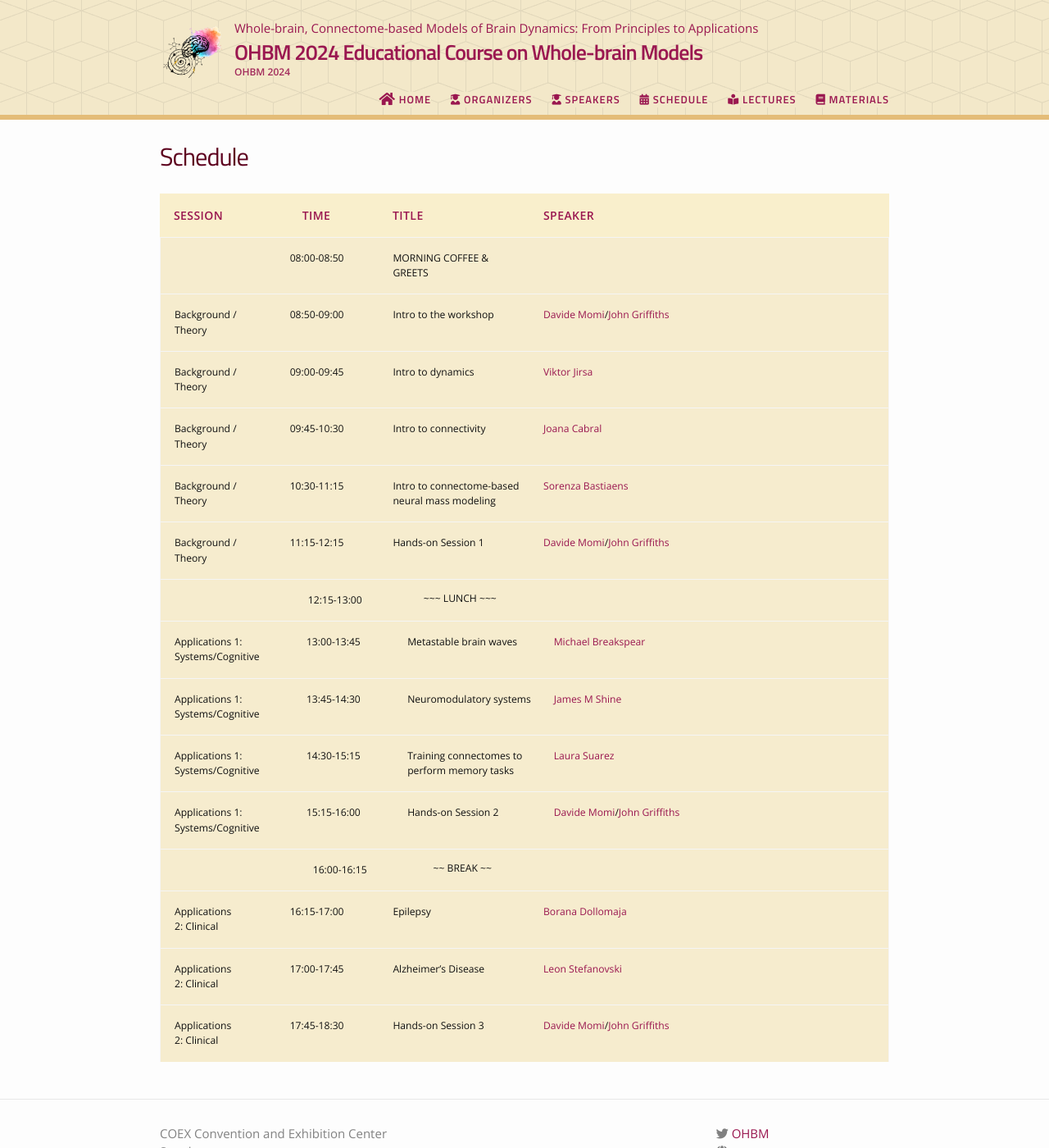
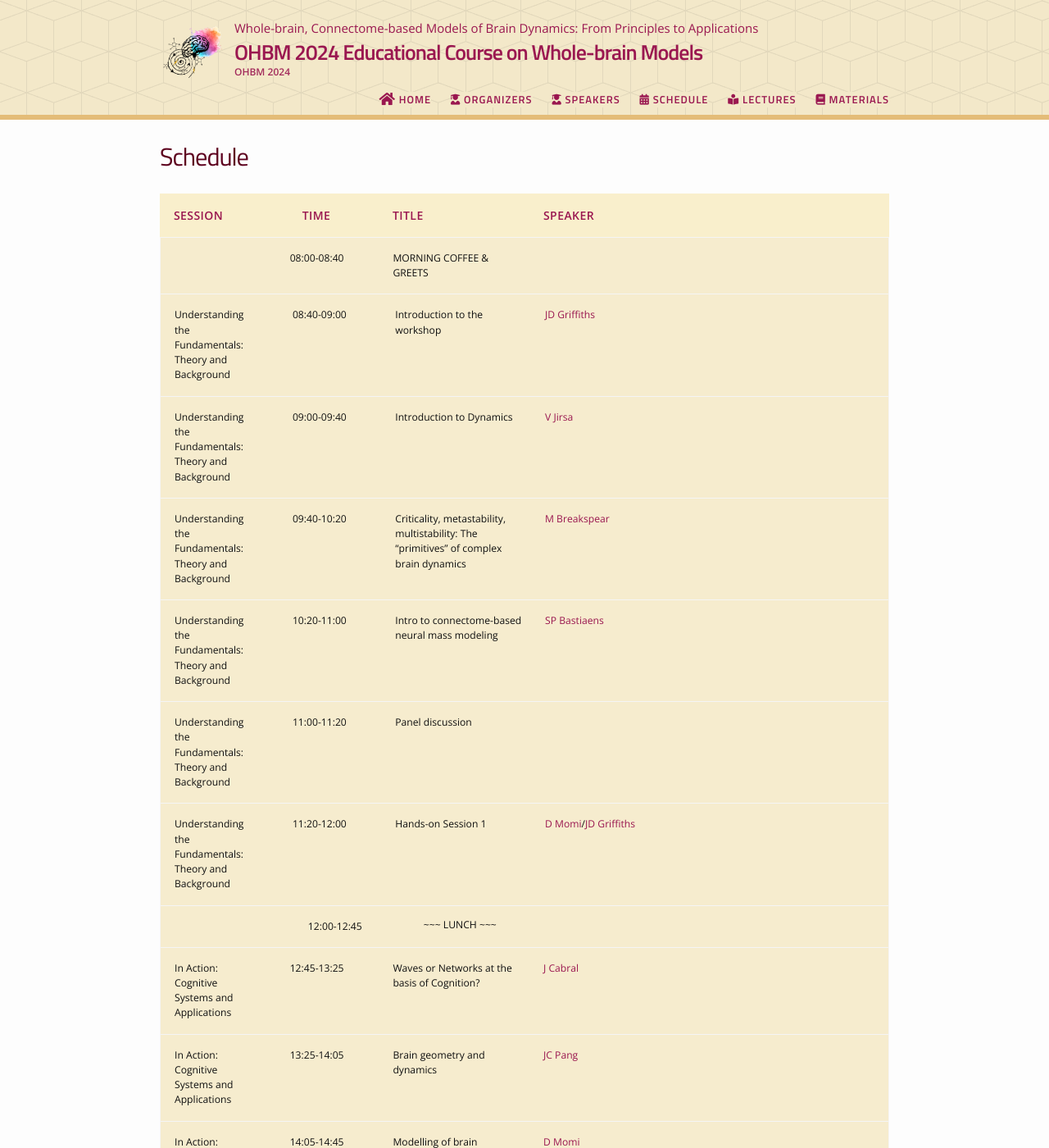
Before and after one commit to Davi1990/OHBM2024-whole-brain-modelling-course, a Jekyll site: the page built from schedule.md, in a window 1280 px wide and 1400 px high. Shown: the whole window at 82% size. Built offline with Jekyll 4.4.1, drawn with Linux system fonts in a browser that asks for light colours; nearby versions of some CDN libraries; some of the changed text lies outside the part shown.

Commit message:
schdule update

```diff
--- a/_layouts/schedule.html
+++ b/_layouts/schedule.html
@@ -19,112 +19,123 @@ layout: default
 
     <li class="table-row">
       <div class="col col-1"></div>
-      <div class="col col-1-2">08:00-08:50</div>
+      <div class="col col-1-2">08:00-08:40</div>
       <div class="col col-2">MORNING COFFEE & GREETS</div>
       <div class="col col-4"></div>
     </li>
     <li class="table-row">
-      <div class="col col-1">Background / Theory</div>
-      <div class="col col-1-2">08:50-09:00</div>
-      <div class="col col-2">Intro to the workshop</div>
-      <div class="col col-4"><a href="https://scholar.google.com/citations?user=I-BACCgAAAAJ&hl=en&oi=ao">Davide Momi</a>/<a href="https://scholar.google.com/citations?user=xwkt6aQAAAAJ&hl=en&oi=ao">John Griffiths</a></div>
+      <div class="col col-1">Understanding the Fundamentals: Theory and Background</div>
+      <div class="col col-1-2">08:40-09:00</div>
+      <div class="col col-2">Introduction to the workshop</div>
+      <div class="col col-4"><a href="https://scholar.google.com/citations?user=xwkt6aQAAAAJ&hl=en&oi=ao">JD Griffiths</a></div>
     </li>
     <li class="table-row">
-      <div class="col col-1">Background / Theory</div>
-      <div class="col col-1-2">09:00-09:45</div>
-      <div class="col col-2">Intro to dynamics</div>
-      <div class="col col-4"><a href="https://scholar.google.com/citations?user=0ZVdLpMAAAAJ&hl=en">Viktor Jirsa</a></div>
+      <div class="col col-1">Understanding the Fundamentals: Theory and Background</div>
+      <div class="col col-1-2">09:00-09:40</div>
+      <div class="col col-2">Introduction to Dynamics</div>
+      <div class="col col-4"><a href="https://scholar.google.com/citations?user=0ZVdLpMAAAAJ&hl=en">V Jirsa</a></div>
     </li>
     <li class="table-row">
-      <div class="col col-1">Background / Theory</div>
-      <div class="col col-1-2">09:45-10:30</div>
-      <div class="col col-2">Intro to connectivity</div>
-      <div class="col col-4"><a href="https://scholar.google.com/citations?user=v3ZEOeMAAAAJ&hl=en&oi=ao">Joana Cabral</a></div>
+      <div class="col col-1">Understanding the Fundamentals: Theory and Background</div>
+      <div class="col col-1-2">09:40-10:20</div>
+      <div class="col col-2">Criticality, metastability, multistability: The “primitives” of complex brain dynamics</div>
+      <div class="col col-4"><a href="https://scholar.google.com/citations?user=hrx691cAAAAJ&hl=en&oi=ao">M Breakspear</a></div>
     </li>
     <li class="table-row">
-      <div class="col col-1">Background / Theory</div>
-      <div class="col col-1-2">10:30-11:15</div>
+      <div class="col col-1">Understanding the Fundamentals: Theory and Background</div>
+      <div class="col col-1-2">10:20-11:00</div>
       <div class="col col-2">Intro to connectome-based neural mass modeling</div>
-      <div class="col col-4"><a href="https://scholar.google.com/scholar?hl=en&as_sdt=0%2C5&q=Sorenza+Bastiaens&btnG=">Sorenza Bastiaens</a></div>
+      <div class="col col-4"><a href="https://scholar.google.com/citations?user=KO2SlS0AAAAJ&hl=en&oi=ao">SP Bastiaens</a></div>
     </li>
     <li class="table-row">
-      <div class="col col-1">Background / Theory</div>
-      <div class="col col-1-2">11:15-12:15</div>
+      <div class="col col-1">Understanding the Fundamentals: Theory and Background</div>
+      <div class="col col-1-2">11:00-11:20</div>
+      <div class="col col-2">Panel discussion</div>
+      <div class="col col-4"></div>
+    </li>
+    <li class="table-row">
+      <div class="col col-1">Understanding the Fundamentals: Theory and Background</div>
+      <div class="col col-1-2">11:20-12:00</div>
       <div class="col col-2">Hands-on Session 1</div>
-      <div class="col col-4"><a href="https://scholar.google.com/citations?user=I-BACCgAAAAJ&hl=en&oi=ao">Davide Momi</a>/<a href="https://scholar.google.com/citations?user=xwkt6aQAAAAJ&hl=en&oi=ao">John Griffiths</a></div>
+      <div class="col col-4"><a href="https://scholar.google.com/citations?user=I-BACCgAAAAJ&hl=en&oi=ao">D Momi</a>/<a href="https://scholar.google.com/citations?user=xwkt6aQAAAAJ&hl=en&oi=ao">JD Griffiths</a></div>
     </li>
 
     <li class="table-row">
       <div class="col col-1"></div>
-      <div class="col col-1-2">12:15-13:00</div>
+      <div class="col col-1-2">12:00-12:45</div>
       <div class="col col-2-4">~~~ LUNCH ~~~</div>
       <div class="col col-4"></div>
     </li>
 
     <li class="table-row">
-      <div class="col col-1">Applications 1: Systems/Cognitive</div>
-      <div class="col col-1-2">13:00-13:45</div>
-      <div class="col col-2">Metastable brain waves</div>
-      <div class="col col-4"><a href="https://scholar.google.com/citations?user=hrx691cAAAAJ&hl=en&oi=ao">Michael Breakspear</a></div>
+      <div class="col col-1">In Action: Cognitive Systems and Applications</div>
+      <div class="col col-1-2">12:45-13:25</div>
+      <div class="col col-2">Waves or Networks at the basis of Cognition?</div>
+      <div class="col col-4"><a href="https://scholar.google.com/citations?user=v3ZEOeMAAAAJ&hl=en&oi=ao">J Cabral</a></div>
     </li>
     <li class="table-row">
-      <div class="col col-1">Applications 1: Systems/Cognitive</div>
-      <div class="col col-1-2">13:45-14:30</div>
-      <div class="col col-2">Neuromodulatory systems</div>
-      <div class="col col-4"><a href="https://scholar.google.com/citations?user=Uxvu7CsAAAAJ&hl=en&oi=ao">James M Shine</a></div>
+      <div class="col col-1">In Action: Cognitive Systems and Applications</div>
+      <div class="col col-1-2">13:25-14:05</div>
+      <div class="col col-2">Brain geometry and dynamics</div>
+      <div class="col col-4"><a href="https://scholar.google.com/scholar?hl=en&as_sdt=0%2C5&q=JC+pang&btnG=">JC Pang</a></div>
     </li>
     <li class="table-row">
-      <div class="col col-1">Applications 1: Systems/Cognitive</div>
-      <div class="col col-1-2">14:30-15:15</div>
-      <div class="col col-2">Training connectomes to perform memory tasks</div>
-      <div class="col col-4"><a href="https://scholar.google.com/citations?user=3_jINP8AAAAJ&hl=en&oi=ao">Laura Suarez</a></div>
+      <div class="col col-1">In Action: Cognitive Systems and Applications</div>
+      <div class="col col-1-2">14:05-14:45</div>
+      <div class="col col-2">Modelling of brain stimulation and network dynamics</div>
+      <div class="col col-4"><a href="https://scholar.google.com/citations?user=I-BACCgAAAAJ&hl=en&oi=ao">D Momi</a></div>
     </li>
     <li class="table-row">
-      <div class="col col-1">Applications 1: Systems/Cognitive</div>
-      <div class="col col-1-2">15:15-16:00</div>
+      <div class="col col-1">In Action: Cognitive Systems and Applications</div>
+      <div class="col col-1-2">14:45-15:05</div>
+      <div class="col col-2">Panel discussion</div>
+      <div class="col col-4"></div>
+    </li>
+    <li class="table-row">
+      <div class="col col-1">In Action: Cognitive Systems and Applications</div>
+      <div class="col col-1-2">15:05-15:45</div>
       <div class="col col-2">Hands-on Session 2</div>
-      <div class="col col-4"><a href="https://scholar.google.com/citations?user=I-BACCgAAAAJ&hl=en&oi=ao">Davide Momi</a>/<a href="https://scholar.google.com/citations?user=xwkt6aQAAAAJ&hl=en&oi=ao">John Griffiths</a></div>
+      <div class="col col-4"><a href="https://scholar.google.com/citations?user=I-BACCgAAAAJ&hl=en&oi=ao">D Momi</a>/<a href="https://scholar.google.com/citations?user=xwkt6aQAAAAJ&hl=en&oi=ao">JD Griffiths</a></div>
     </li>
 
     <li class="table-row">
       <div class="col col-1"></div>
-      <div class="col col-1-2">16:00-16:15</div>
+      <div class="col col-1-2">15:45-16:00</div>
       <div class="col col-2-4">~~ BREAK ~~</div>
       <div class="col col-4"></div>
     </li>
 
-
     <li class="table-row">
-      <div class="col col-1">Applications 2: Clinical</div>
-      <div class="col col-1-2">16:15-17:00</div>
-      <div class="col col-2">Epilepsy</div>
-      <div class="col col-4"><a href="https://scholar.google.com/scholar?hl=en&as_sdt=0%2C5&q=Borana+Dollomaja&btnG=">Borana Dollomaja</a></div>
+      <div class="col col-1">Beyond Theory: Clinical Applications and Practice</div>
+      <div class="col col-1-2">16:00-16:40</div>
+      <div class="col col-2">Psychedelic Drugs and Brain Dynamics</div>
+      <div class="col col-4"><a href="https://scholar.google.com/citations?user=fZZ5WZcAAAAJ&hl=en&oi=ao">J Cruzat</a></div>
     </li>
     <li class="table-row">
-      <div class="col col-1">Applications 2: Clinical</div>
-      <div class="col col-1-2">17:00-17:45</div>
-      <div class="col col-2">Alzheimer’s Disease</div>
-      <div class="col col-4"><a href="https://scholar.google.com/scholar?hl=en&as_sdt=0,5&q=leon+stefanovski">Leon Stefanovski</a></div>
+      <div class="col col-1">Beyond Theory: Clinical Applications and Practice</div>
+      <div class="col col-1-2">16:40-17:20</div>
+      <div class="col col-2">Neurocomputational modelling for predicting psychosis</div>
+      <div class="col col-4"><a href="https://scholar.google.com/citations?user=XLtBQ4kAAAAJ&hl=en&oi=ao">A Diaconescu</a></div>
     </li>
     <li class="table-row">
-      <div class="col col-1">Applications 2: Clinical</div>
-      <div class="col col-1-2">17:45-18:30</div>
+      <div class="col col-1">Beyond Theory: Clinical Applications and Practice</div>
+      <div class="col col-1-2">17:20-17:40</div>
+      <div class="col col-2">Panel discussion</div>
+      <div class="col col-4"></div>
+    </li>
+    <li class="table-row">
+      <div class="col col-1">Beyond Theory: Clinical Applications and Practice</div>
+      <div class="col col-1-2">17:40-18:00</div>
       <div class="col col-2">Hands-on Session 3</div>
-      <div class="col col-4"><a href="https://scholar.google.com/citations?user=I-BACCgAAAAJ&hl=en&oi=ao">Davide Momi</a>/<a href="https://scholar.google.com/citations?user=xwkt6aQAAAAJ&hl=en&oi=ao">John Griffiths</a></div>
+      <div class="col col-4"><a href="https://scholar.google.com/citations?user=I-BACCgAAAAJ&hl=en&oi=ao">D Momi</a>/<a href="https://scholar.google.com/citations?user=xwkt6aQAAAAJ&hl=en&oi=ao">JD Griffiths</a></div>
     </li>
+  </ul>
+</div>
 
-
-
-
-    </ul>
-</div>
 <style>
   .responsive-table {
     background-color: #F9EFCC;
   }
-</style>
-
-<style>
   .responsive-table .table-row {
     background-color: #F6ECCE;
   }
```
